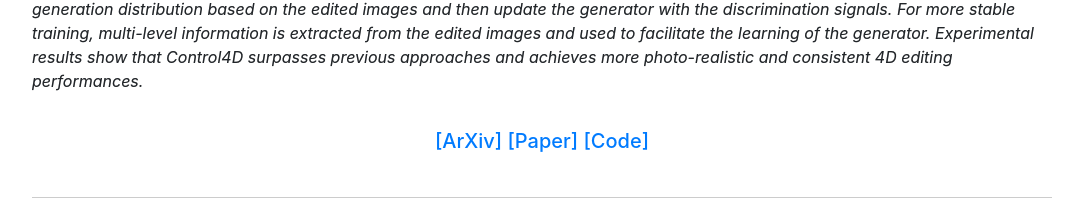
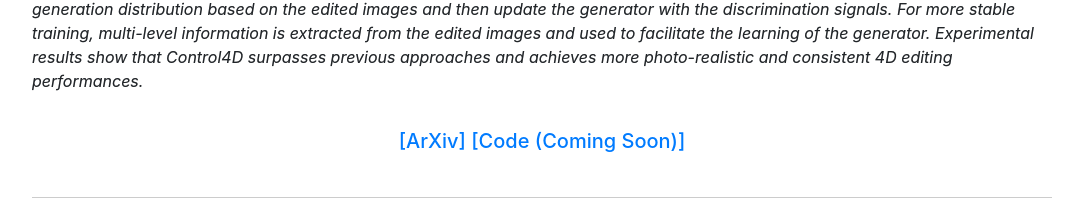
Before and after one commit to control4darxiv/control4darxiv.github.io, a plain HTML site: page index.html in a window 1280 px wide. Shown: the part 1194-1405 px from the top of the page, without its empty margins (98-1163 px from the left). Drawn offline with Linux system fonts and the light colour scheme.

Commit message:
first commit

```diff
--- a/index.html
+++ b/index.html
@@ -56,9 +56,8 @@
           </em></p>
         <p class="text-left">&nbsp;</p>
         <h5 class="text-center">
-          <a href="">[ArXiv]</a>
-          <a href="">[Paper]</a>
-          <a href="">[Code]</a>
+          <a href="https://arxiv.org/abs/2305.20082">[ArXiv]</a>
+          <a href="">[Code (Coming Soon)]</a>
         </h5>
       </div>
     </div>
```
